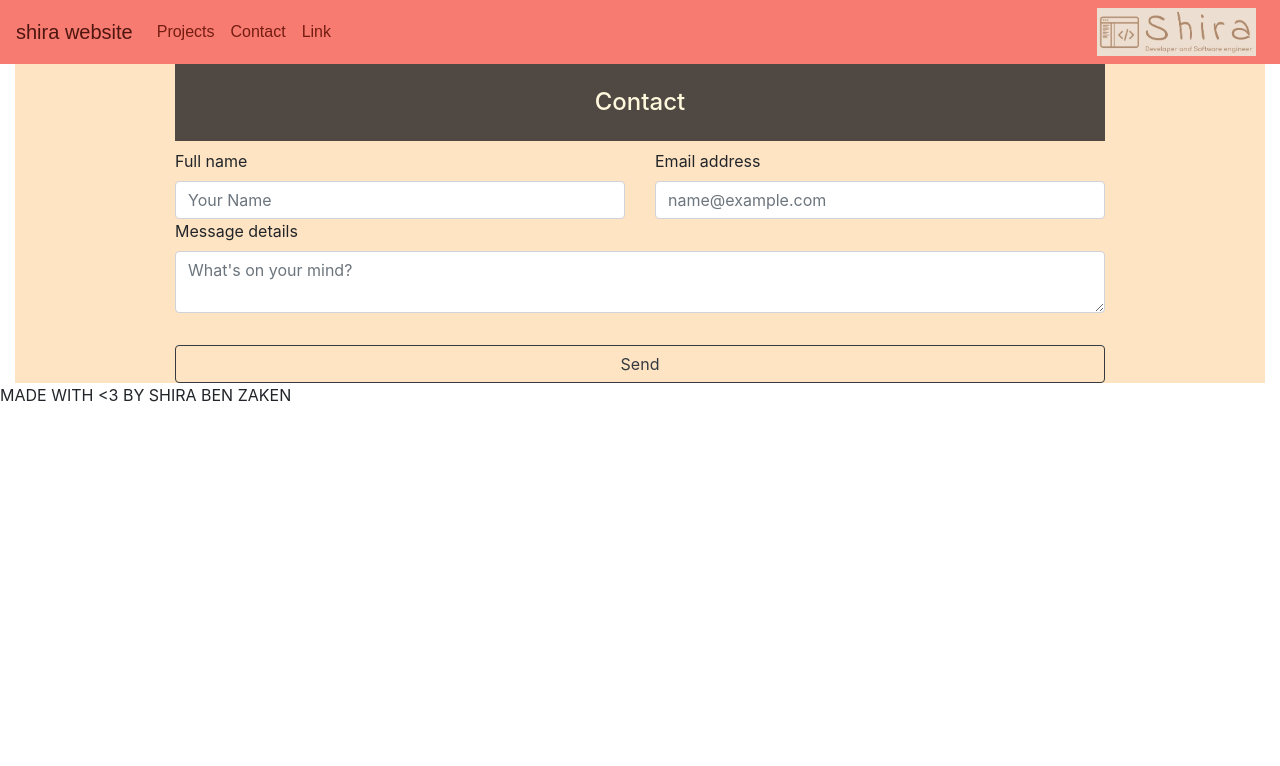
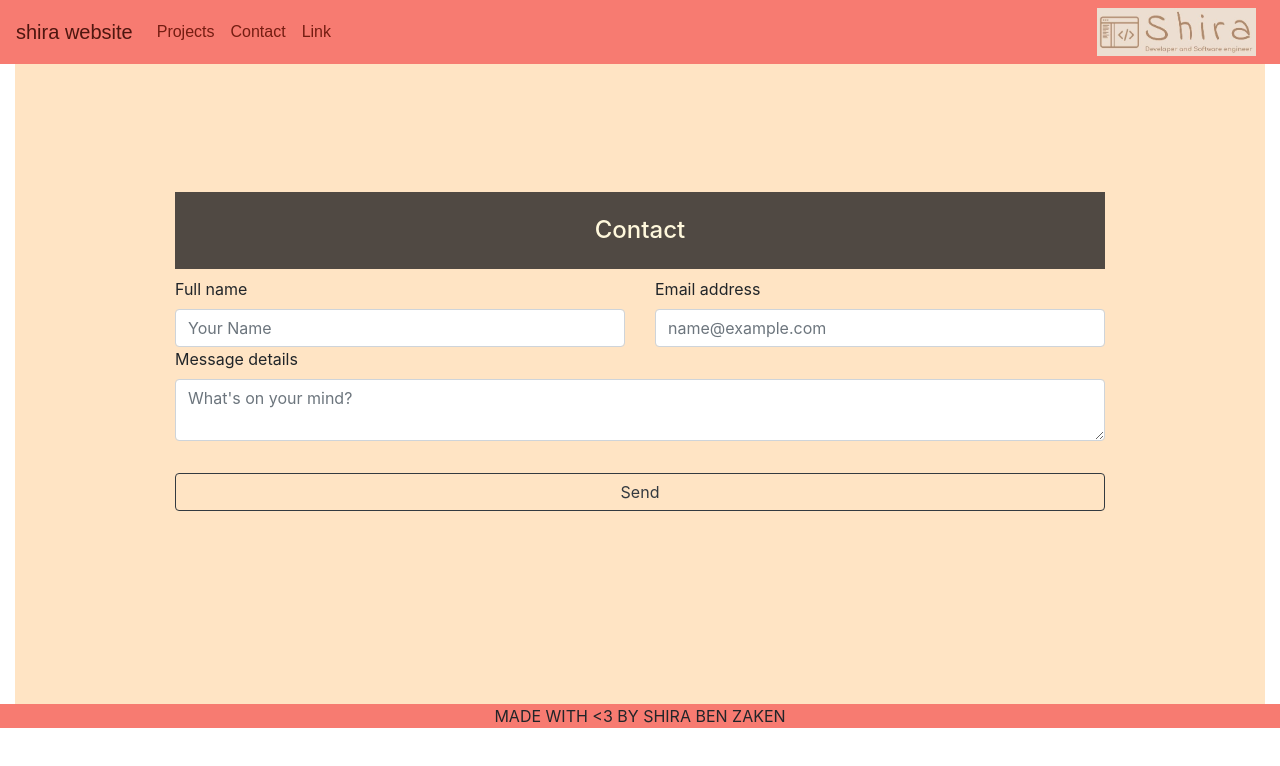
Before and after one commit to ShiraBenZaken/mysite-project-, an Angular app: page /contant-component in a window 1280 px wide. Shown: the top 766 px of the page. Built offline with nearby package versions, Linux system fonts and the light colour scheme.

Commit message:
Update app.module.ts

```diff
--- a/angular.json
+++ b/angular.json
@@ -120,6 +120,7 @@
           }
         }
       }
-    }},
+    }
+  },
   "defaultProject": "mysite"
 }
--- a/src/app/app-routing.module.ts
+++ b/src/app/app-routing.module.ts
@@ -3,10 +3,12 @@ import { CommonModule } from '@angular/common';
 import {HomepageComponent} from './homepage/homepage.component';
 import {ContactComponent} from './contact/contact.component';
 import { Routes, RouterModule } from '@angular/router';
+import {ProjectsComponent} from './projects/projects.component'
 
 const routes: Routes = [
   { path: 'home-component', component: HomepageComponent },
   { path: 'contant-component', component: ContactComponent },
+  { path: 'projects-component', component: ProjectsComponent},
   { path: '',   redirectTo: '/home-component', pathMatch: 'full' },
 ];
 
--- a/src/app/components/footer/footer.component.css
+++ b/src/app/components/footer/footer.component.css
@@ -0,0 +1,6 @@
+.footer
+{
+    text-align: center;
+    background-color:rgba(244, 67, 54, 0.7);
+
+}
--- a/src/app/components/header/header.component.html
+++ b/src/app/components/header/header.component.html
@@ -9,7 +9,7 @@
   <div class="collapse navbar-collapse" id="navbarSupportedContent">
     <ul class="navbar-nav mr-auto">
       <li class="nav-item active">
-        <a class="nav-link" href="#">Projects<span class="sr-only">(current)</span></a>
+        <a class="nav-link" routerLink="/projects-component">Projects<span class="sr-only">(current)</span></a>
       </li>
       <li class="nav-item active">
         <a class="nav-link"  routerLink="/contant-component"  routerLinkActive="active">Contact<span class="sr-only">(current)</span></a>
--- a/src/app/contact/contact.component.css
+++ b/src/app/contact/contact.component.css
@@ -2,11 +2,13 @@
 .page
 {
     background-color: bisque;
+    height: 40rem;
 }
 .form-contact
 {
-padding-left: 10rem;
-padding-right: 10rem;
+    padding-top: 8rem;
+    padding-left: 10rem;
+    padding-right: 10rem;
 }
 .title
 {
--- /dev/null
+++ b/src/app/projects/projects.component.ts
@@ -0,0 +1,15 @@
+import { Component, OnInit } from '@angular/core';
+
+@Component({
+  selector: 'app-projects',
+  templateUrl: './projects.component.html',
+  styleUrls: ['./projects.component.css']
+})
+export class ProjectsComponent implements OnInit {
+
+  constructor() { }
+
+  ngOnInit(): void {
+  }
+
+}
```
Also changed, not shown: src/app/app.module.ts (+4 -3 lines), src/app/projects/projects.component.css (added), src/app/projects/projects.component.html (added), 1 other file (tests, documents, lock files or other folders).
